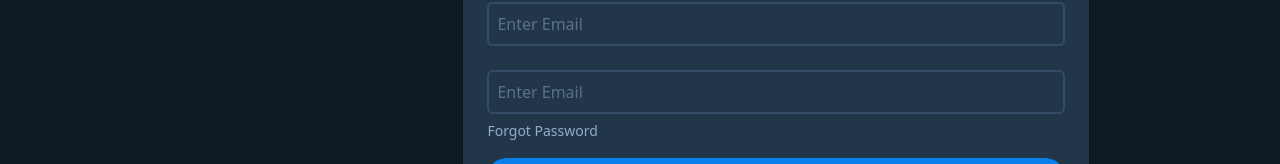
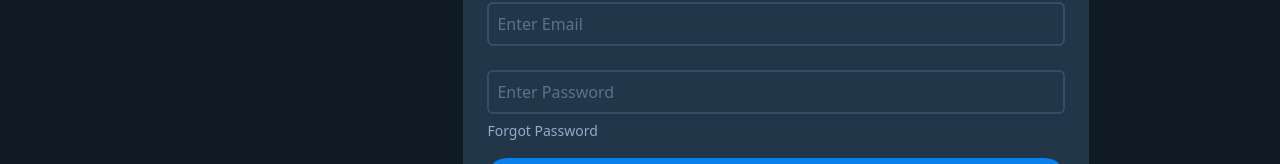
Before and after one commit to mafindijr/Gym-Management-System, a React (Vite) app: page /student in a window 1280 px wide. Shown: the part 367-531 px from the top of the page. Built offline with nearby package versions, Linux system fonts and the light colour scheme.

Commit message:
fix: some naming convention

```diff
--- a/src/Components/Auth/login.jsx
+++ b/src/Components/Auth/login.jsx
@@ -20,9 +20,9 @@ export default function LoginPage() {
                 <div>
                     <input
                     type="password"
-                    name='email'
+                    name='password'
                     className="p-2 my-1 w-full outline-none border-[#334d66] border-2 bg-[#223649] rounded-md text-[16px] text-[#91adc9]"
-                    placeholder='Enter Email'
+                    placeholder='Enter Password'
                     required
                     />
                     <span className='text-[14px] leading-[21px] text-[#91adc9]'>Forgot Password</span>
```
